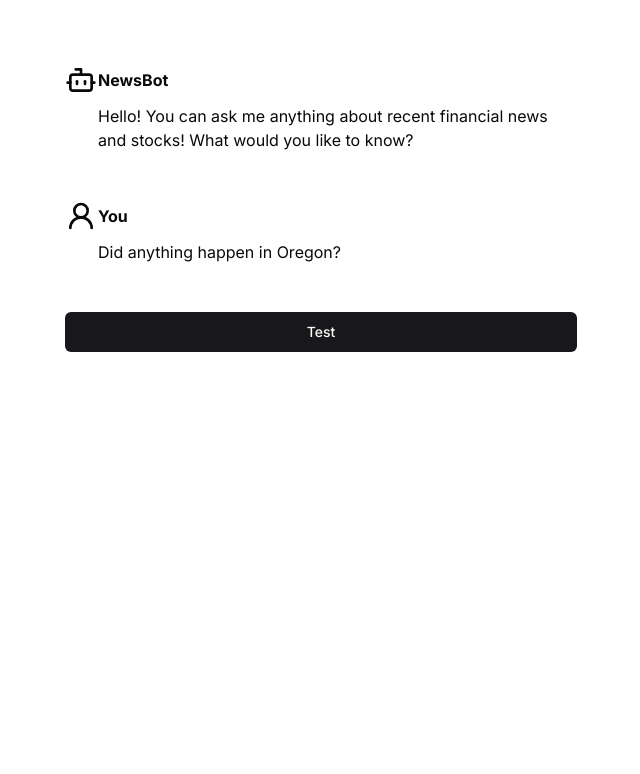
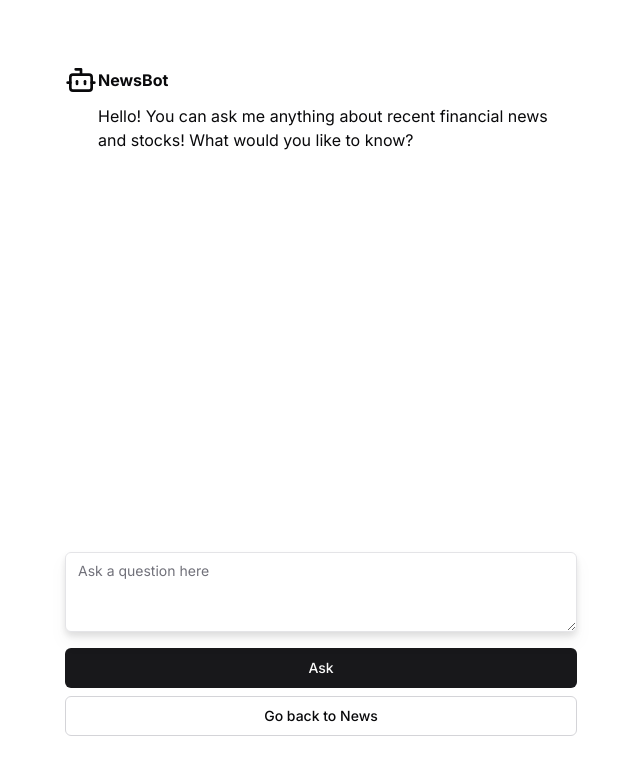
Before and after one commit to sukrutimallesh/Hackarama-2024, a Next.js app in the folder frontend-next/: page /chat in a window 1280 px wide. Shown: the top 774 px of the page, without its empty margins (319-959 px from the left). Built offline with nearby package versions, Linux system fonts and the light colour scheme.

Commit message:
Finish actual chat implementation

```diff
--- a/frontend-next/src/app/chat/page.tsx
+++ b/frontend-next/src/app/chat/page.tsx
@@ -4,9 +4,8 @@ import ChatSection from "@/components/ChatSection";
 import { Button } from "@/components/ui/button";
 import { useState } from "react";
 import { ChatHistoryObj } from "@/lib/types";
-
-const lorem =
-	"Lorem ipsum dolor sit amet consectetur adipisicing elit. Neque, nulla voluptate praesentium reiciendis unde iste, dolorum vero excepturi accusamus velit numquam pariatur voluptatem enim laborum alias. Debitis itaque pariatur sapiente? Neque officiis, obcaecati aliquam perferendis ex eligendi eius dicta commodi a veniam voluptatem fugiat esse in quaerat magnam, laborum ducimus voluptatibus illum autem, animi quasi necessitatibus impedit itaque? Vel, dolor? Voluptatum dignissimos quod magni, iusto quidem, eligendi vitae rem quae, asperiores ducimus ea illum reiciendis. Quis perspiciatis non assumenda iure quas excepturi laboriosam eligendi, rem doloribus velit consequuntur ratione est! Quidem quisquam at error aperiam dignissimos atque odit ullam tempora aut eligendi mollitia aliquid nobis adipisci minima, ex asperiores voluptatem fuga. Maxime quos asperiores consequatur illo aliquam, eum iure placeat! Quasi sunt voluptas esse cum, qui enim error. Rerum architecto optio error facere possimus nisi mollitia quod tempora nulla sint? Et ab neque, accusantium nam dicta facilis laudantium veritatis quos.";
+import { Textarea } from "@/components/ui/textarea";
+import Link from "next/link";
 
 const baseChatHistory: ChatHistoryObj[] = [
 	{
@@ -14,27 +13,32 @@ const baseChatHistory: ChatHistoryObj[] = [
 		content:
 			"You are a helpful assistant with information about financial news. Utilize the context that is given to you to answer the user's questions. If the context does not provide an answer to you, then simply state \"I don't know the answer to that.\"",
 	},
-	{
-		role: "user",
-		content: "Did anything happen in Oregon?",
-	},
 ];
 
 export default function ChatPage() {
+	const [chatMessage, setChatMessage] = useState<string>("");
 	const [chatHistory, setChatHistory] =
 		useState<ChatHistoryObj[]>(baseChatHistory);
 
 	// Filter out system chats
 	const chatsToDisplay = chatHistory.filter((chat) => chat.role !== "system");
 
-	async function testAPI() {
+	async function getAIResponse() {
+		// Add the new message to a "fake" chat history essentially
+		let historyToSend = chatHistory;
+		historyToSend.push({
+			role: "user",
+			content: chatMessage,
+		});
+
 		const res = await fetch("/api", {
 			method: "POST",
-			body: JSON.stringify(chatHistory),
+			body: JSON.stringify(historyToSend),
 			headers: {
 				"Content-Type": "application/json",
 			},
 		});
+
 		const json = await res.json();
 		setChatHistory(json["data"] as ChatHistoryObj[]);
 	}
@@ -55,7 +59,27 @@ export default function ChatPage() {
 					/>
 				);
 			})}
-			<Button onClick={testAPI}>Test</Button>
+			<div className="flex flex-col gap-4 fixed bottom-16 left-1/2 transform -translate-x-1/2 min-w-[512px]">
+				<Textarea
+					value={chatMessage}
+					onChange={(e) => setChatMessage(e.target.value)}
+					placeholder="Ask a question here"
+					className="resize-y drop-shadow-lg w-full"
+				/>
+				<div className="flex flex-col gap-2">
+					<Button onClick={getAIResponse} className="w-full">
+						Ask
+					</Button>
+					<Link href="/" className="w-full">
+						<Button
+							variant="outline"
+							className="border-zinc-300 w-full"
+						>
+							Go back to News
+						</Button>
+					</Link>
+				</div>
+			</div>
 		</main>
 	);
 }
--- /dev/null
+++ b/frontend-next/src/components/ui/textarea.tsx
@@ -0,0 +1,24 @@
+import * as React from "react"
+
+import { cn } from "@/lib/utils"
+
+export interface TextareaProps
+  extends React.TextareaHTMLAttributes<HTMLTextAreaElement> {}
+
+const Textarea = React.forwardRef<HTMLTextAreaElement, TextareaProps>(
+  ({ className, ...props }, ref) => {
+    return (
+      <textarea
+        className={cn(
+          "flex min-h-[80px] w-full rounded-md border border-input bg-background px-3 py-2 text-sm ring-offset-background placeholder:text-muted-foreground focus-visible:outline-none focus-visible:ring-2 focus-visible:ring-ring focus-visible:ring-offset-2 disabled:cursor-not-allowed disabled:opacity-50",
+          className
+        )}
+        ref={ref}
+        {...props}
+      />
+    )
+  }
+)
+Textarea.displayName = "Textarea"
+
+export { Textarea }
```
